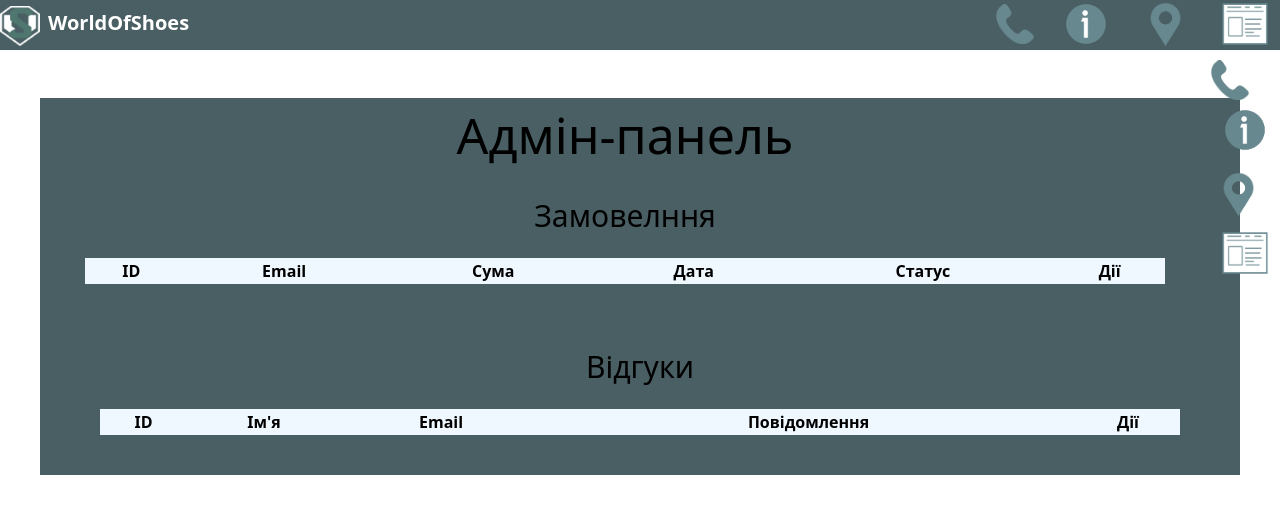
After one commit to elnestt/WorldOfShoes, a Flask app: page /admin in a window 1280 px wide. The commit adds this page. Shown: the top 514 px of the page. Run offline with Flask 3, Linux system fonts and the light colour scheme; lists and menus that the app fills with data are empty; some libraries are stand-ins or nearby versions.

Commit message:
зміни на сайті

```diff
--- a/flaskProject/app.py
+++ b/flaskProject/app.py
@@ -22,5 +22,9 @@ def shop():
 def contacts():
     return render_template('contacts.html')
 
+@app.route('/admin')
+def admin():
+    return render_template('admin.html')
+
 if __name__ == '__main__':
     app.run(debug=True)
--- /dev/null
+++ b/flaskProject/static/css/admin.css
@@ -0,0 +1,10 @@
+.adminbg{
+    background-color: rgb(73, 95, 100);
+    max-width: 1200px;
+    margin: 0 auto;
+    padding-bottom: 20px;
+}
+.bg{
+    background-color: aliceblue;
+    margin: 0 40px;
+}
--- /dev/null
+++ b/flaskProject/templates/admin.html
@@ -0,0 +1,49 @@
+{% extends "base.html" %}
+{% block title %}Магазини{% endblock %}
+{% block content %}
+<link rel="stylesheet" href="{{ url_for('static', filename='css/admin.css') }}">
+
+<div class="adminbg">
+    <h1 style="text-align: center; font-size: 50px; margin-bottom: 20px;">Адмін-панель</h1>
+    <div>
+        <h1 style="text-align: center; font-size: 30px;">Замовелння</h1>
+        <div>
+            <table style="width: 90%; margin: 20px auto;" class="bg">
+                <thead>
+                    <tr>
+                        <th>ID</th>
+                        <th>Email</th>
+                        <th>Сума</th>
+                        <th>Дата</th>
+                        <th>Статус</th>
+                        <th>Дії</th>
+                    </tr>
+                </thead>
+                <tbody>
+
+                </tbody>
+            </table>
+        </div>
+    </div>
+    <div>
+        <h1 style="text-align: center; font-size: 30px; margin-top: 60px;">Відгуки</h1>
+        <div>
+            <table style="width: 90%; margin: 20px auto;" class="bg">
+                <thead>
+                    <tr>
+                        <th>ID</th>
+                        <th>Ім'я</th>
+                        <th>Email</th>
+                        <th>Повідомлення</th>
+                        <th>Дії</th>
+                    </tr>
+                </thead>
+                <tbody>
+
+                </tbody>
+            </table>
+        </div>
+    </div>
+</div>
+
+{% endblock %}
--- a/flaskProject/templates/base.html
+++ b/flaskProject/templates/base.html
@@ -132,12 +132,15 @@
             </button>
         </div>
     </nav>
-        <div id="mobile-menu" class="hidden md:hidden overflow-hidden">
-            <a href="/" class="text-white hover:text-blue-200 transition-colors duration-300 hover:underline">Головна</a>
-            <a href="/about" class="text-white hover:text-blue-200 transition-colors duration-300 hover:underline">Про нас</a>
-            <a href="/shop" class="text-white hover:text-blue-200 transition-colors duration-300 hover:underline">Магазини</a>
-            <a href="/home" class="text-white hover:text-blue-200 transition-colors duration-300 hover:underline">Блог</a>
-            <a href="/contacts" class="text-white hover:text-blue-200 transition-colors duration-300 hover:underline">Зворотній зв'язок</a>
+        <div id="mobile-menu" class="hidden md:hidden overflow-hidden" style="display: inline-block; float: right;">
+            <div>
+                <a href="/contacts" class="text-white hover:text-blue-200 transition-colors duration-300 hover:underline"><img src="{{ url_for('static', filename='icons/phone_light_1.png') }}" style="width: 40px; height: 40px; margin-top: 10px;" ></a>
+            </div>
+
+            <a href="/about" class="text-white hover:text-blue-200 transition-colors duration-300 hover:underline"><img src="{{ url_for('static', filename='icons/more_about_us_light.png') }}" style="width: 70px; height: 70px; margin-top: -5px;"></a>
+            <a href="/shop" class="text-white hover:text-blue-200 transition-colors duration-300 hover:underline"><img src="{{ url_for('static', filename='icons/pin_location_light.png') }}" style="width: 57px; height: 57px; margin-top: 1px;"></a>
+            <a href="/home" class="text-white hover:text-blue-200 transition-colors duration-300 hover:underline"><img src="{{ url_for('static', filename='icons/blog_icon_light.png') }}" style="width: 70px; height: 70px; margin-top: -5px;"></a>
+
         </div>
     </nav>
 
```
